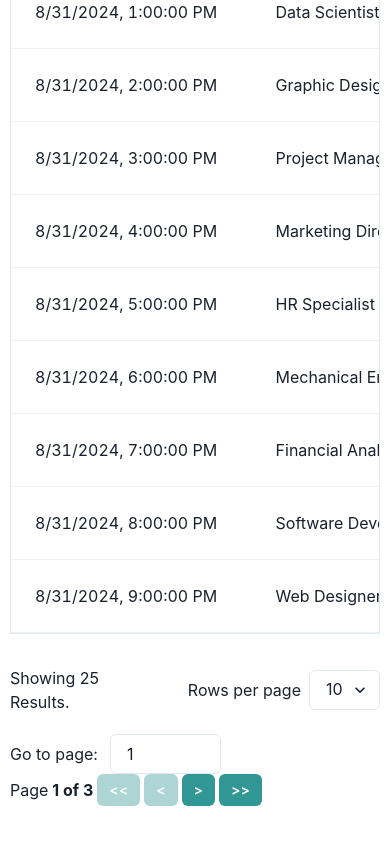
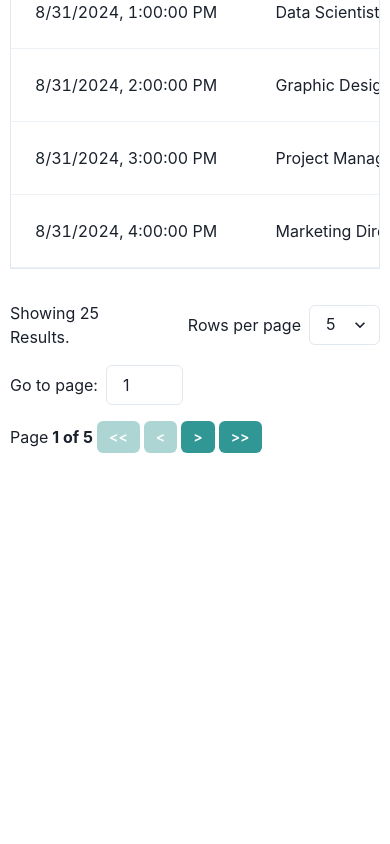
Before and after one commit to SameerTheProgrammer/PSE_documenso_ui, a React (Vite) app: page / in a window 390 px wide. Shown: the part 643-1487 px from the top of the page. After the commit the page ends 1136 px from the top, so only its background shows below. Built offline with nearby package versions, Linux system fonts and the light colour scheme.

Commit message:
make pagination btn responsive

```diff
--- a/src/components/DocumentPage/table/Table.tsx
+++ b/src/components/DocumentPage/table/Table.tsx
@@ -76,6 +76,11 @@ const Table: React.FC = () => {
         columns,
         getCoreRowModel: getCoreRowModel(),
         getPaginationRowModel: getPaginationRowModel(),
+        initialState: {
+            pagination: {
+                pageSize: 5,
+            },
+        },
     });
 
     return (
@@ -131,10 +136,10 @@ const Table: React.FC = () => {
                     justify={"space-between"}
                     align={"center"}
                     w={"100%"}
-                    mt={5}
+                    mt={{ base: 3, sm: 0 }}
                     flexWrap={"wrap"}
                 >
-                    <Flex align={"center"} gap={3}>
+                    <Flex align={"center"} gap={1}>
                         Go to page:
                         <NumberInput
                             defaultValue={table.getState().pagination.pageIndex + 1}
@@ -149,12 +154,13 @@ const Table: React.FC = () => {
                             }}
                             min={1}
                             max={table.getPageCount()}
-                            w={"30%"}
+                            w={85}
+                            p={1}
                         >
                             <NumberInputField />
                         </NumberInput>
                     </Flex>
-                    <Flex gap={1} minW={"max-content"} align={"center"}>
+                    <Flex gap={1} minW={"max-content"} align={"center"} mt={{ base: 3, sm: 0 }}>
                         <Text>Page</Text>
                         <Text fontWeight={"bold"}>
                             {table.getState().pagination.pageIndex + 1} of {table.getPageCount()}
```
